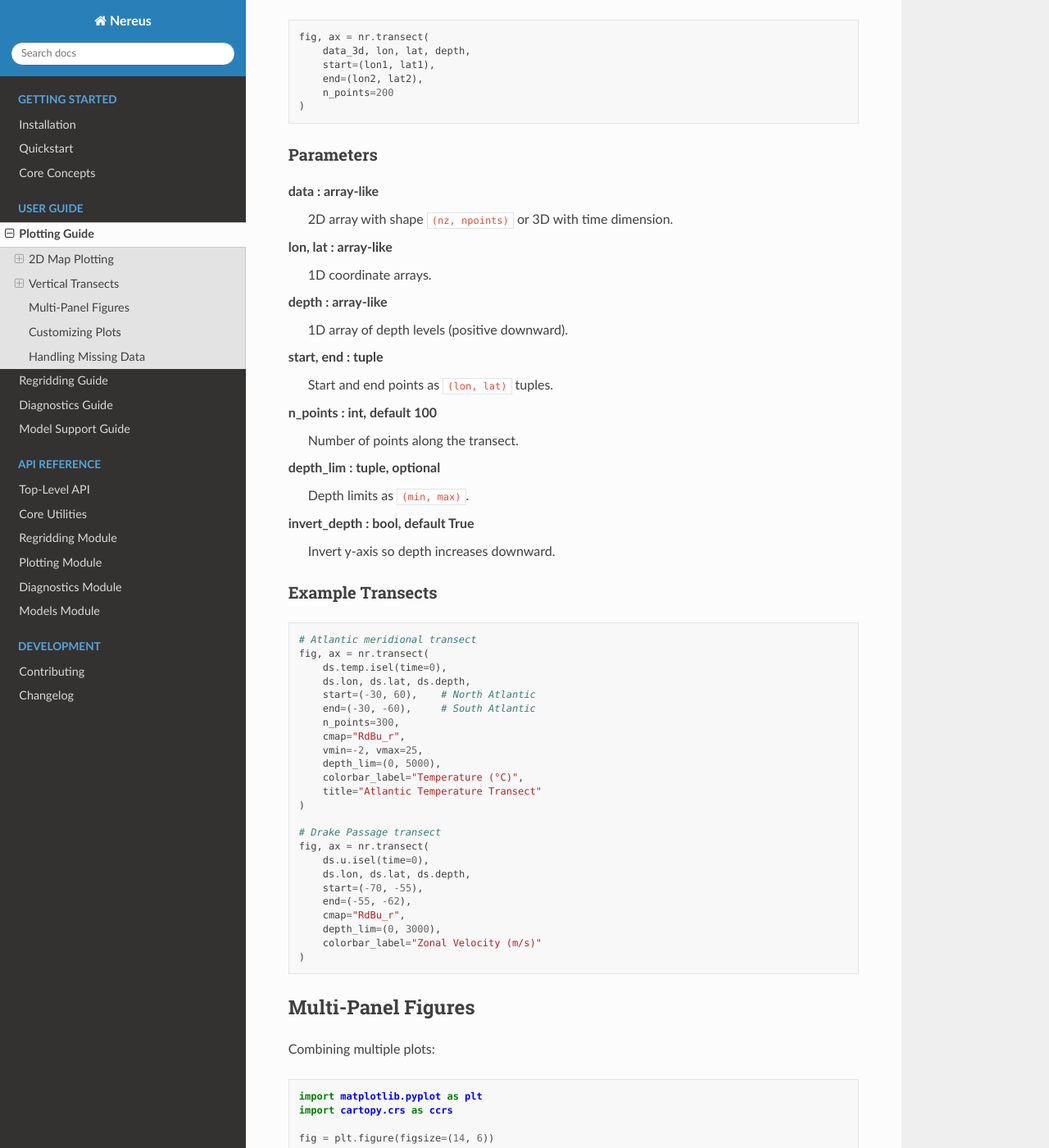
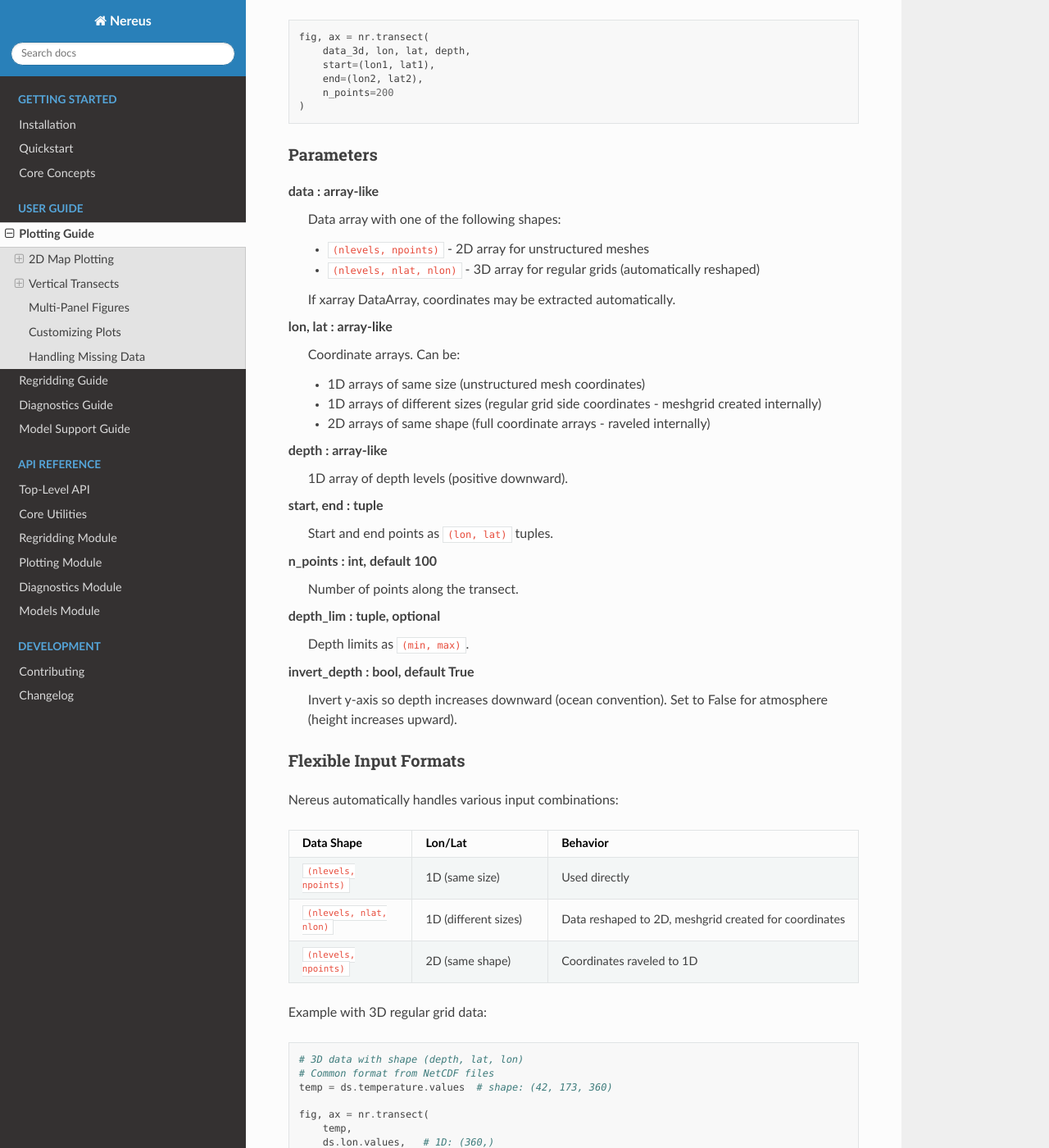
Before and after one commit to koldunovn/nereus, a Sphinx documentation site: the page built from docs/user_guide/plotting.rst, in a window 1280 px wide and 1400 px high, scrolled down 4953 px. Shown: the whole window at 82% size. Built offline with Sphinx 7.4.7 and the Read the Docs theme 3.1.0, drawn with Linux system fonts in a browser that asks for light colours; some of the changed text lies outside the part shown.

Commit message:
Bug Fix (src/nereus/plotting/transect.py):   - Added handling for 3D data arrays with shape (nlevels, nlat, nlon) by reshaping to (nlevels, nlat*nlon) before KDTree indexing   - This ensures consistency with the flattened coordinate arrays from prepare_coordinates
  Tests (tests/test_plotting/test_transect.py):
  - Created comprehensive test suite with 22 tests covering:
    - 2D and 3D data input formats
    - Various transect types (zonal, meridional, diagonal)
    - Depth limits and axis inversion
    - Colorbar, title, colormap options
    - Custom figure size and existing axes
    - Error handling for missing parameters
    - xarray DataArray support

  Documentation (docs/user_guide/plotting.rst):
  - Updated the Vertical Transects section to document:
    - Support for both 2D (nlevels, npoints) and 3D (nlevels, nlat, nlon) data
    - Flexible coordinate input formats
    - Added a table showing supported input combinations
    - Added example with 3D regular grid data (the common NetCDF format)

```diff
--- a/docs/user_guide/plotting.rst
+++ b/docs/user_guide/plotting.rst
@@ -285,10 +285,19 @@ Parameters
 ~~~~~~~~~~
 
 **data** : array-like
-   2D array with shape ``(nz, npoints)`` or 3D with time dimension.
+   Data array with one of the following shapes:
+
+   - ``(nlevels, npoints)`` - 2D array for unstructured meshes
+   - ``(nlevels, nlat, nlon)`` - 3D array for regular grids (automatically reshaped)
+
+   If xarray DataArray, coordinates may be extracted automatically.
 
 **lon, lat** : array-like
-   1D coordinate arrays.
+   Coordinate arrays. Can be:
+
+   - 1D arrays of same size (unstructured mesh coordinates)
+   - 1D arrays of different sizes (regular grid side coordinates - meshgrid created internally)
+   - 2D arrays of same shape (full coordinate arrays - raveled internally)
 
 **depth** : array-like
    1D array of depth levels (positive downward).
@@ -303,7 +312,48 @@ Parameters
    Depth limits as ``(min, max)``.
 
 **invert_depth** : bool, default True
-   Invert y-axis so depth increases downward.
+   Invert y-axis so depth increases downward (ocean convention).
+   Set to False for atmosphere (height increases upward).
+
+Flexible Input Formats
+~~~~~~~~~~~~~~~~~~~~~~
+
+Nereus automatically handles various input combinations:
+
+.. list-table::
+   :header-rows: 1
+   :widths: 25 25 50
+
+   * - Data Shape
+     - Lon/Lat
+     - Behavior
+   * - ``(nlevels, npoints)``
+     - 1D (same size)
+     - Used directly
+   * - ``(nlevels, nlat, nlon)``
+     - 1D (different sizes)
+     - Data reshaped to 2D, meshgrid created for coordinates
+   * - ``(nlevels, npoints)``
+     - 2D (same shape)
+     - Coordinates raveled to 1D
+
+Example with 3D regular grid data:
+
+.. code-block:: python
+
+   # 3D data with shape (depth, lat, lon)
+   # Common format from NetCDF files
+   temp = ds.temperature.values  # shape: (42, 173, 360)
+
+   fig, ax = nr.transect(
+       temp,
+       ds.lon.values,   # 1D: (360,)
+       ds.lat.values,   # 1D: (173,)
+       ds.depth.values,
+       start=(-30, -60),
+       end=(-30, 70),
+       n_points=200
+   )
 
 Example Transects
 ~~~~~~~~~~~~~~~~~
```
Also changed, not shown: 1 other file.
